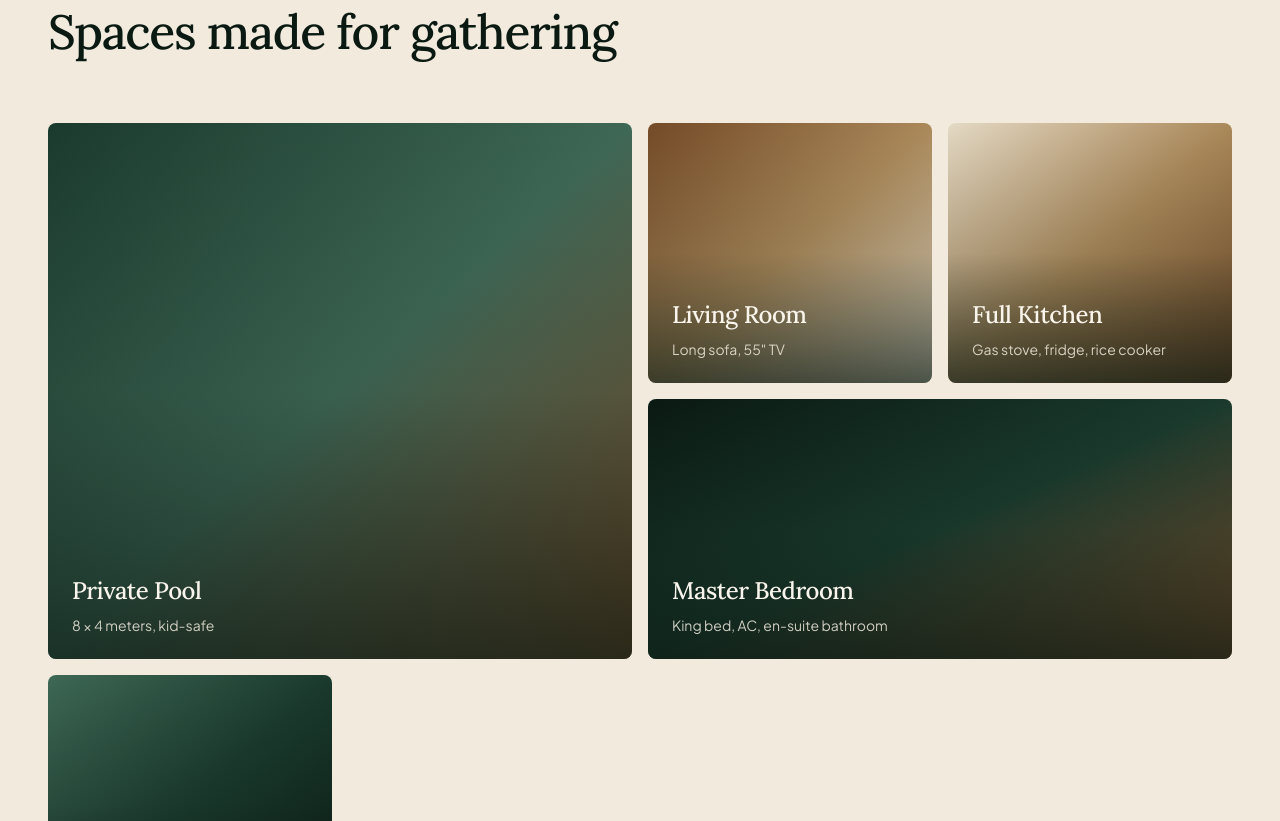
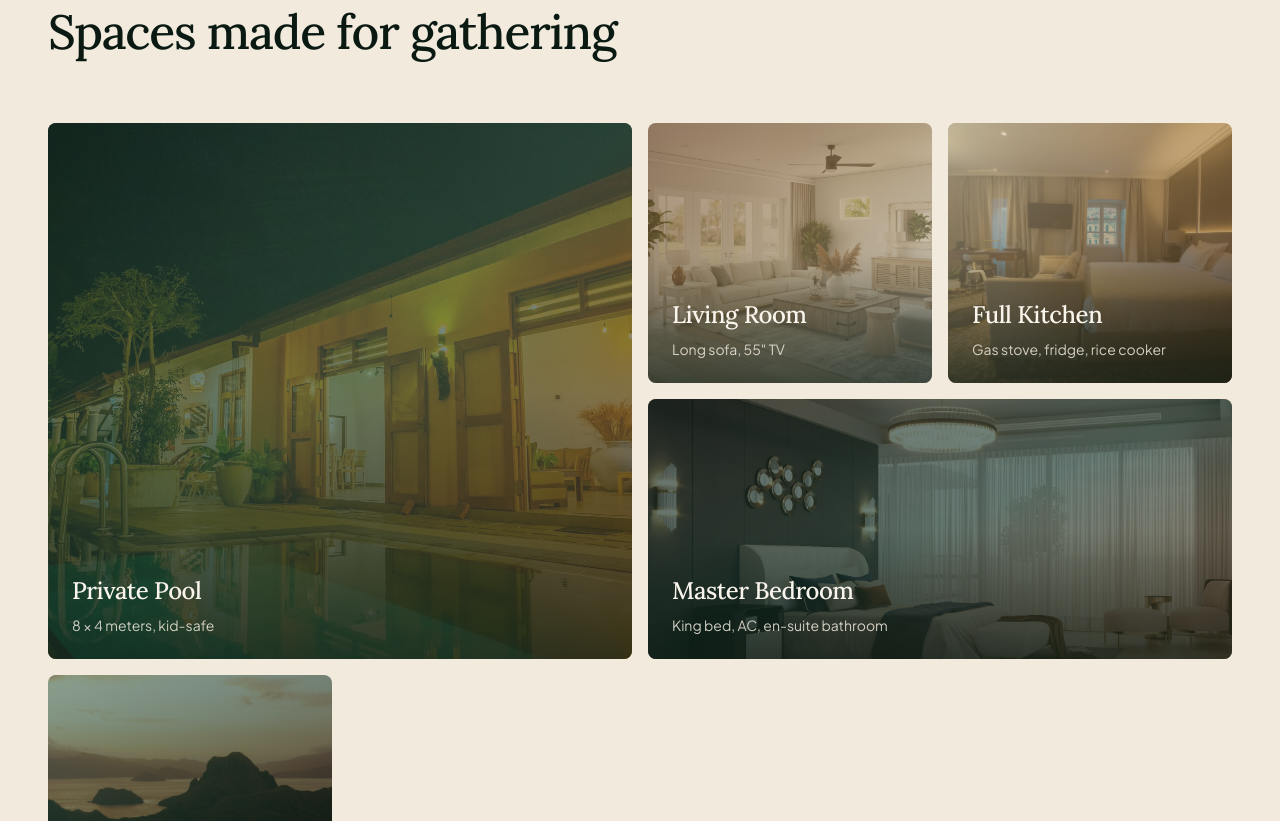
Before and after one commit to mifdlaldev/mahoni-house-pangandaran, a Next.js app: page /en in a window 1280 px wide. Shown: the part 1780-2601 px from the top of the page. Built offline with nearby package versions, Linux system fonts and the light colour scheme; no server answers.

Commit message:
feat: add real photo backgrounds to Villa Bento cells with gradient overlay

```diff
--- a/src/components/sections/villa-bento.tsx
+++ b/src/components/sections/villa-bento.tsx
@@ -33,12 +33,14 @@ export function VillaBento() {
               cell.size === 'wide' && 'sm:col-span-2',
             )}
           >
-            <article className="group relative h-full w-full overflow-hidden rounded-lg bg-wood-200">
+            <article className="group relative h-full w-full overflow-hidden rounded-lg">
               <div
-                className={cn(
-                  'absolute inset-0 bg-gradient-to-br transition-transform duration-500 ease-out group-hover:scale-105',
-                  cell.gradient,
-                )}
+                className="absolute inset-0 bg-cover bg-center transition-transform duration-500 ease-out group-hover:scale-105"
+                style={{ backgroundImage: `url(${cell.imageUrl})` }}
+                aria-hidden="true"
+              />
+              <div
+                className={cn('absolute inset-0 bg-gradient-to-br opacity-60', cell.gradient)}
                 aria-hidden="true"
               />
               <div className="absolute inset-0 bg-gradient-to-t from-forest-900/70 via-forest-900/10 to-transparent" />
--- a/src/data/villa.ts
+++ b/src/data/villa.ts
@@ -36,8 +36,10 @@ export const villa = {
 export type BentoCell = {
   id: string;
   size: 'small' | 'wide' | 'large';
-  /** Tailwind gradient class to use as image placeholder */
+  /** Tailwind gradient class used as fallback background */
   gradient: string;
+  /** Real photo to show behind the gradient overlay */
+  imageUrl: string;
   title: LocalizedString;
   subtitle: LocalizedString;
 };
@@ -47,6 +49,7 @@ export const villaBento: readonly BentoCell[] = [
     id: 'pool',
     size: 'large',
     gradient: 'from-forest-700 via-forest-500 to-wood-700',
+    imageUrl: '/images/gallery/pool-sunset.jpg',
     title: { id: 'Kolam Renang Pribadi', en: 'Private Pool' },
     subtitle: { id: '8 × 4 meter, aman untuk anak', en: '8 × 4 meters, kid-safe' },
   },
@@ -54,6 +57,7 @@ export const villaBento: readonly BentoCell[] = [
     id: 'living',
     size: 'small',
     gradient: 'from-wood-700 via-wood-500 to-cream-200',
+    imageUrl: '/images/gallery/living-room.jpg',
     title: { id: 'Ruang Keluarga', en: 'Living Room' },
     subtitle: { id: 'Sofa panjang, TV 55"', en: 'Long sofa, 55" TV' },
   },
@@ -61,6 +65,7 @@ export const villaBento: readonly BentoCell[] = [
     id: 'kitchen',
     size: 'small',
     gradient: 'from-cream-200 via-wood-500 to-wood-700',
+    imageUrl: '/images/gallery/kitchen.jpg',
     title: { id: 'Dapur Lengkap', en: 'Full Kitchen' },
     subtitle: { id: 'Kompor gas, kulkas, rice cooker', en: 'Gas stove, fridge, rice cooker' },
   },
@@ -68,6 +73,7 @@ export const villaBento: readonly BentoCell[] = [
     id: 'bedroom-master',
     size: 'wide',
     gradient: 'from-forest-900 via-forest-700 to-wood-700',
+    imageUrl: '/images/gallery/master-bedroom.jpg',
     title: { id: 'Kamar Tidur Utama', en: 'Master Bedroom' },
     subtitle: {
       id: 'King bed, AC, kamar mandi dalam',
@@ -78,6 +84,7 @@ export const villaBento: readonly BentoCell[] = [
     id: 'garden',
     size: 'small',
     gradient: 'from-forest-500 via-forest-700 to-forest-900',
+    imageUrl: '/images/gallery/garden.jpg',
     title: { id: 'Taman Tropis', en: 'Tropical Garden' },
     subtitle: {
       id: 'Pohon mahoni setinggi 12 meter',
```
